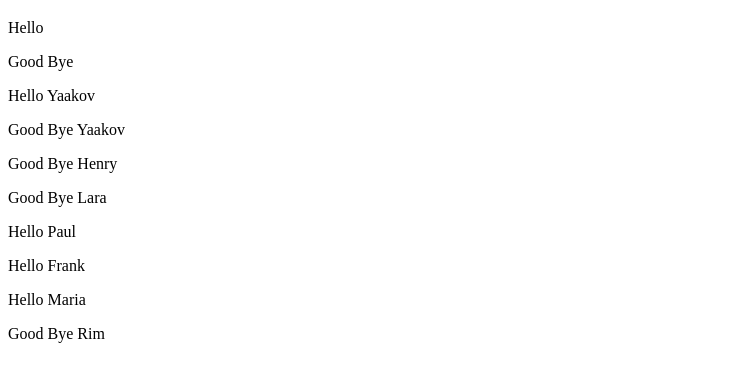
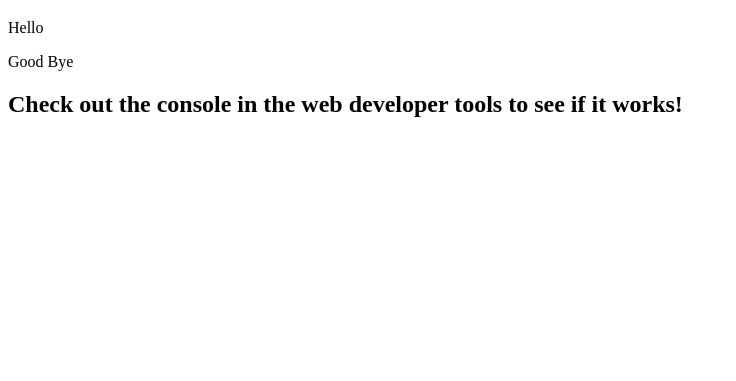
Before and after one commit to Dhillo924/module4-coding, a plain HTML site: page index.html in a window 1280 px wide. Shown: the part 61-442 px from the top of the page, without its empty margins (0-736 px from the left). Drawn offline with Linux system fonts and the light colour scheme.

Commit message:
Update index.html
Signed-off-by: Dhillo924 <navneetdhillon751@gmail.com>

```diff
--- a/index.html
+++ b/index.html
@@ -3,9 +3,7 @@
   <head>
     <meta charset="utf-8">
     <title> Module 4 solution Starter</title>
-    <script>
-      var names = [];
-    </script>
+
     <script src="SpeakHello.js"></script>
     <script src="SpeakGoodBye.js"></script>
     <script src="script.js"></script>
@@ -14,13 +12,6 @@
     <h1> Module 4 Solution </h1>
     <p>Hello</p>
 <p>Good Bye </p>
-<p> Hello Yaakov</p>
-<p>  Good Bye Yaakov</p>
-<p>Good Bye Henry</p>
-<p>Good Bye Lara</p>
-<p>Hello Paul</p>
-<p>Hello Frank</p>
-<p>Hello Maria</p>
-<p>Good Bye Rim</p>
+<h2>Check out the console in the web developer tools to see if it works!</h2>
   </body>
 </html>
```
